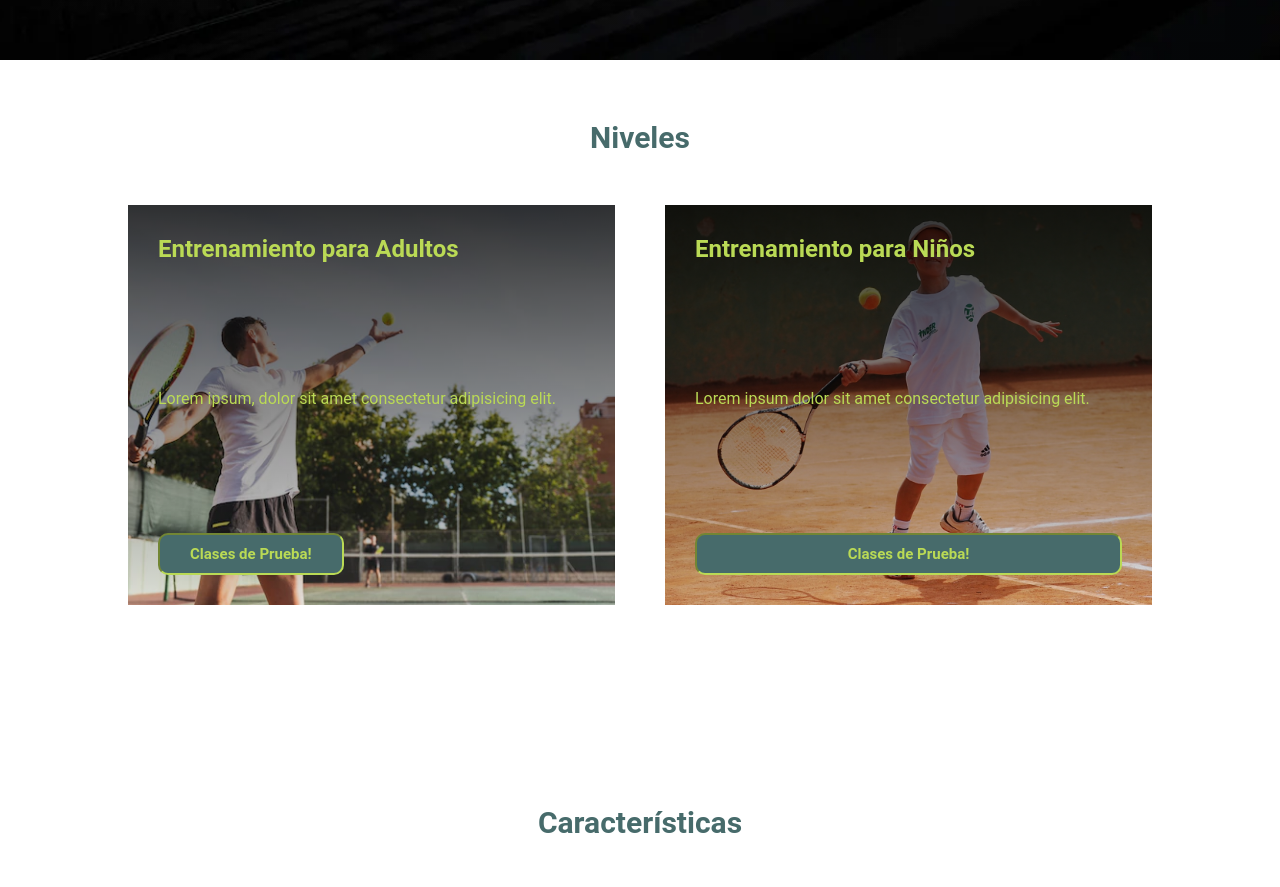
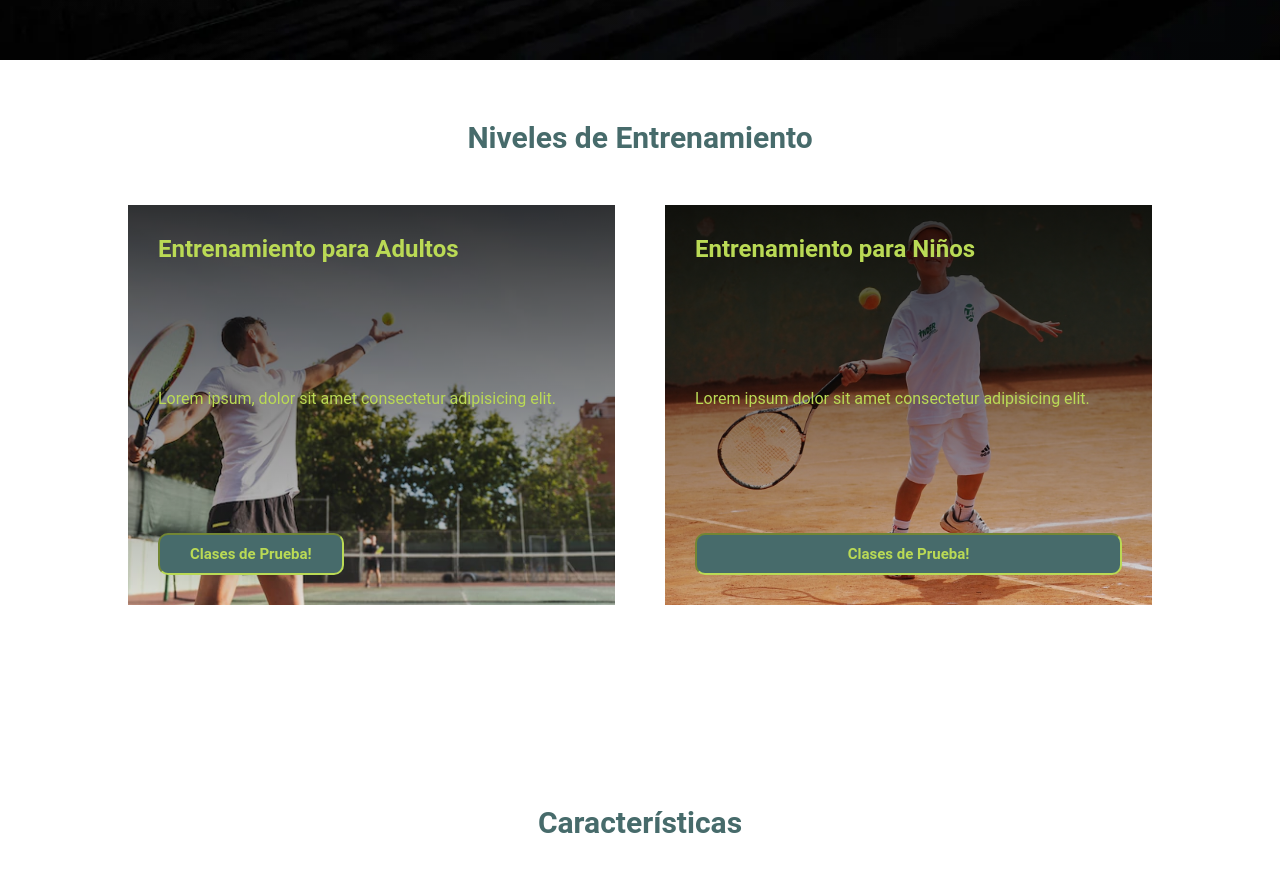
Before and after one commit to FranciscoAtozqui/proyecto-final, a plain HTML site: page index.html in a window 1280 px wide. Shown: the part 920-1807 px from the top of the page. Drawn offline with Linux system fonts and the light colour scheme.

Commit message:
nuevo Ajuste de Subtitulo en el index.html

```diff
--- a/index.html
+++ b/index.html
@@ -38,7 +38,7 @@
             </section>
 
             <section id="niveles">
-                <h2 class="niveles__titulo">Niveles</h2>
+                <h2 class="niveles__titulo">Niveles de Entrenamiento</h2>
                 <div class="inicio__niveles-container">
                     <div class="wow animate__slideInLeft container__adultos level" data-wow-duration="1s">
                         <h2 class="niveles__adultos">Entrenamiento para Adultos</h2>
```
